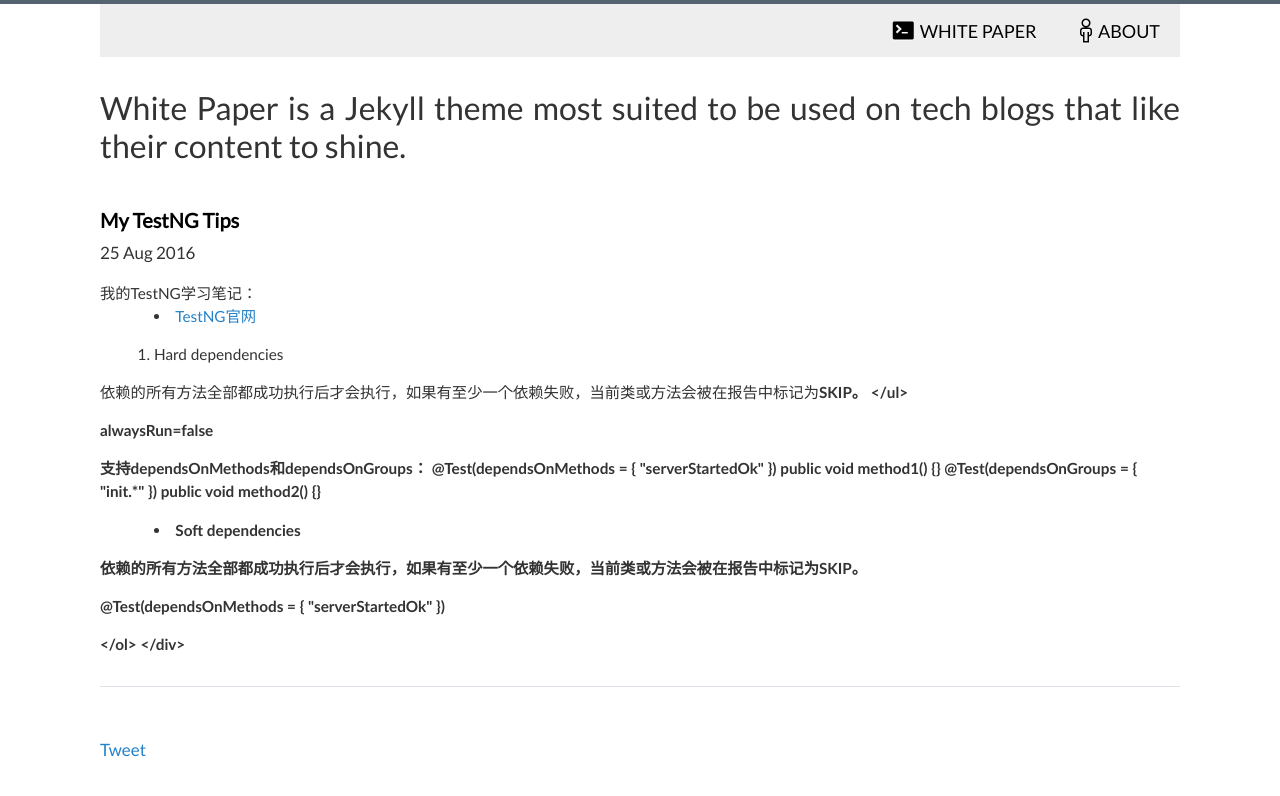
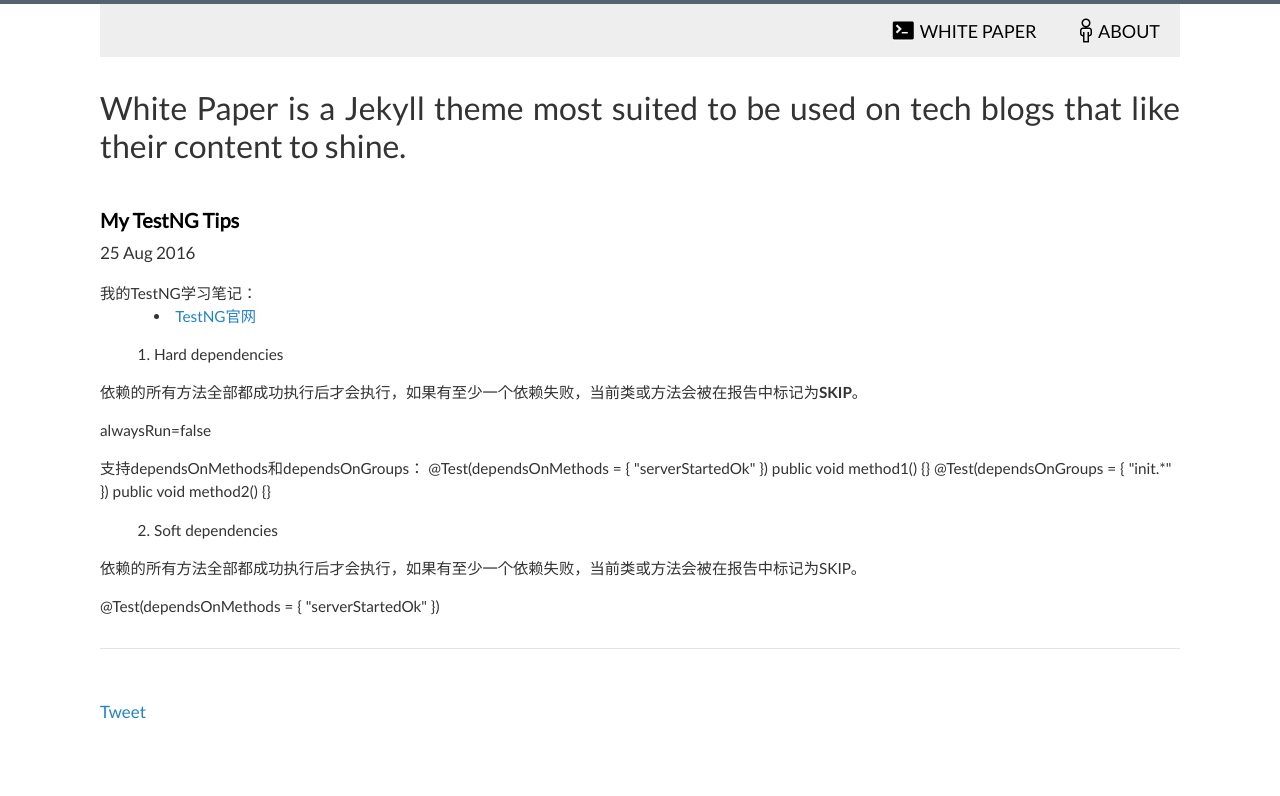
Before and after one commit to kuiwa/blog, a Jekyll site: the page built from _posts/2016-08-25-testng-tips.markdown, in a window 1280 px wide. Shown: the top 796 px of the page. Built offline with Jekyll 4.4.1, drawn with Linux system fonts in a browser that asks for light colours; comment, search, counter and statistics services are not loaded.

```diff
--- a/_posts/2016-08-25-testng-tips.markdown
+++ b/_posts/2016-08-25-testng-tips.markdown
@@ -32,7 +32,7 @@ categories:
 <ol>
 <li>Hard dependencies</li>
 	<ul>
-	依赖的所有方法全部都成功执行后才会执行，如果有至少一个依赖失败，当前类或方法会被在报告中标记为<b>SKIP<b>。
+	依赖的所有方法全部都成功执行后才会执行，如果有至少一个依赖失败，当前类或方法会被在报告中标记为<b>SKIP</b>。
 	</ul>
 	<ul>
 	alwaysRun=false
```
